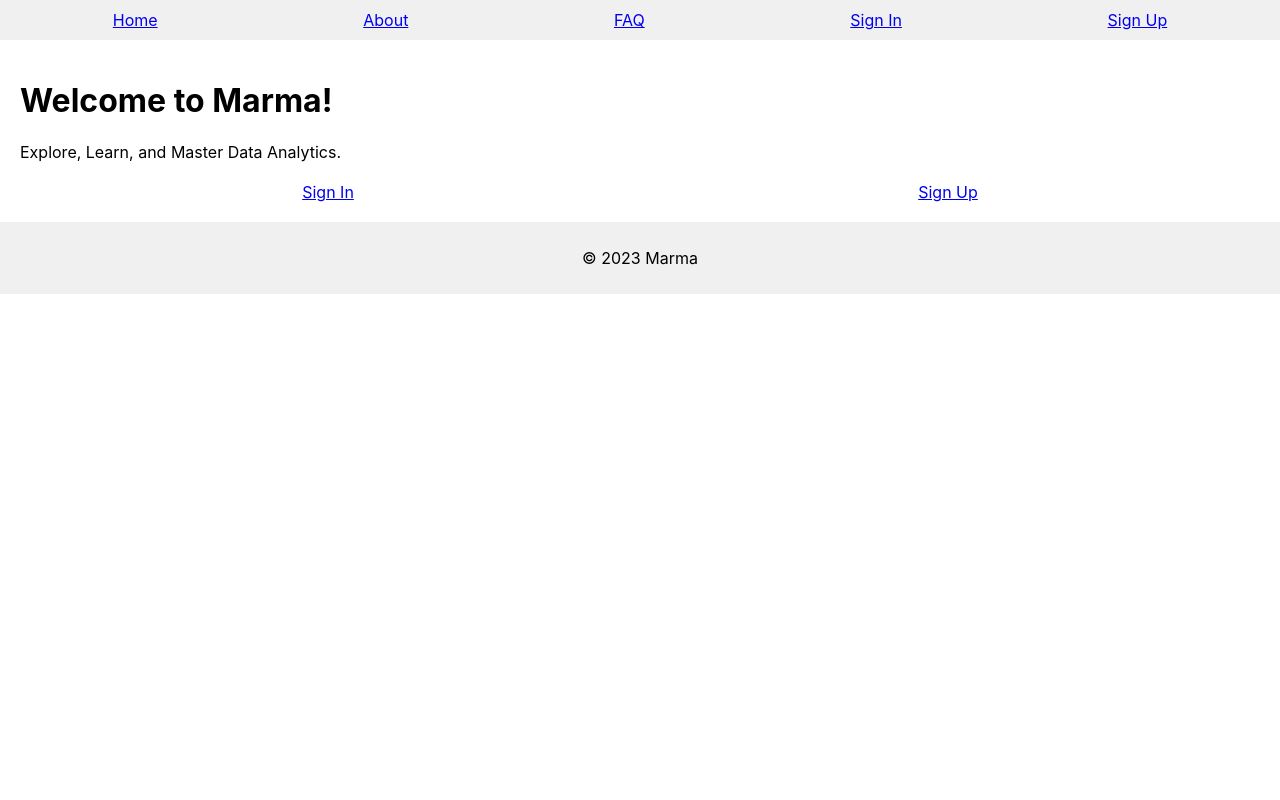
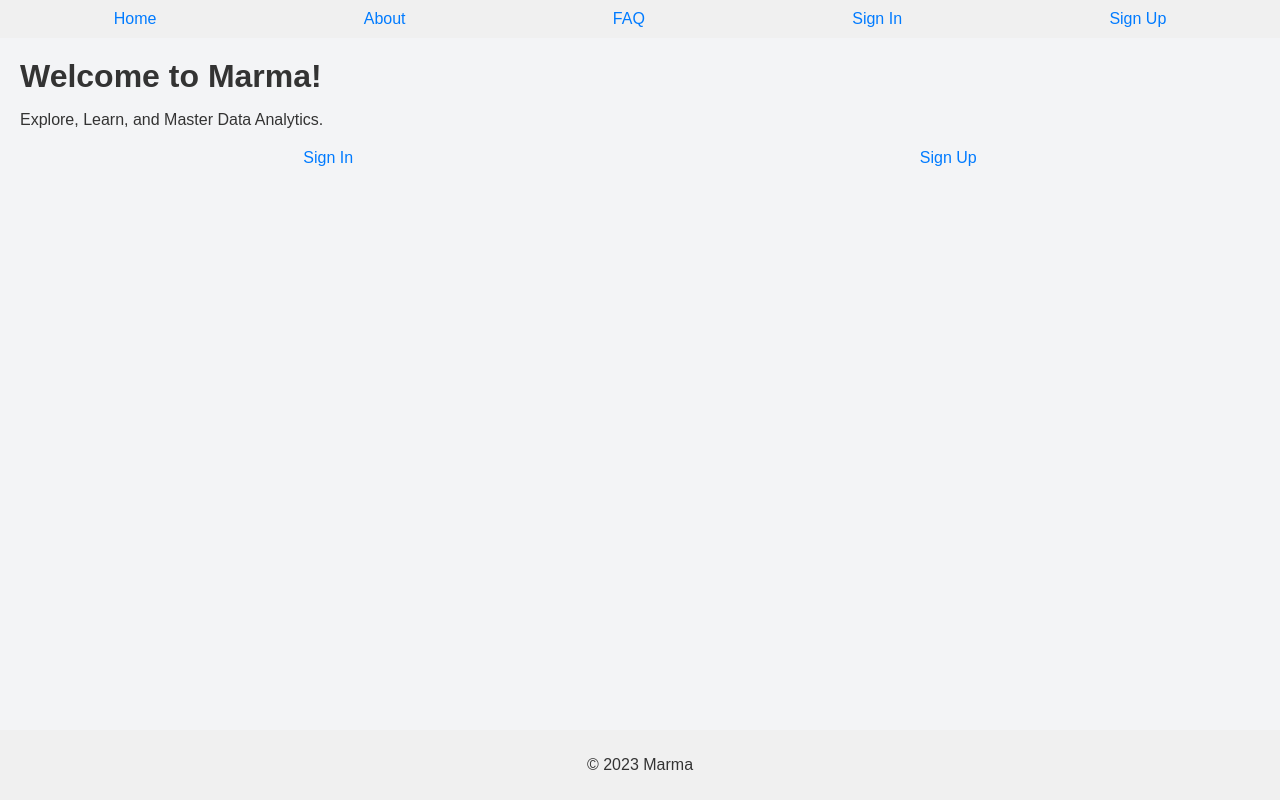
Before and after one commit to marma-akshay/marma_test_1, a React (Create React App) app in the folder frontend/: page / in a window 1280 px wide. Built offline with nearby package versions, Linux system fonts and the light colour scheme.

Commit message:
adding bit more style for now

```diff
--- /dev/null
+++ b/frontend/src/GlobalStyle.css
@@ -0,0 +1,41 @@
+/* GlobalStyle.css */
+body {
+    font-family: Arial, sans-serif;
+    margin: 0;
+    padding: 0;
+    background-color: #f3f4f6;
+    color: #333;
+  }
+
+  h1, h2, h3, h4, h5, h6 {
+    margin: 0;
+    padding: 0;
+  }
+
+  a {
+    text-decoration: none;
+    color: #007bff;
+  }
+
+  a:hover {
+    color: #0056b3;
+  }
+
+  .container {
+    max-width: 1200px;
+    margin: 0 auto;
+    padding: 15px;
+  }
+
+  .button {
+    display: inline-block;
+    padding: 10px 20px;
+    background-color: #007bff;
+    color: #fff;
+    border-radius: 5px;
+    transition: background-color 0.3s ease;
+  }
+
+  .button:hover {
+    background-color: #0056b3;
+  }
--- a/frontend/src/components/PublicLayout.css
+++ b/frontend/src/components/PublicLayout.css
@@ -1,15 +1,32 @@
 /* PublicLayout.css */
-.public-layout .header {
-    background-color: #f0f0f0;
+.public-layout {
+    display: flex;
+    flex-direction: column;
+    min-height: 100vh;
+  }
+
+  .public-header {
+    background-color: #007bff;
+    color: #fff;
     padding: 10px;
   }
 
-  .public-layout .main-content {
+  .public-header nav {
+    display: flex;
+    justify-content: space-around;
+  }
+
+  .public-main-content {
+    flex-grow: 1;
     padding: 20px;
   }
 
-  .public-layout .footer {
-    background-color: #f0f0f0;
+  .public-footer {
+    background-color: #f8f9fa;
     padding: 10px;
     text-align: center;
   }
+
+  .public-footer p {
+    margin: 0;
+  }
--- a/frontend/src/index.js
+++ b/frontend/src/index.js
@@ -3,6 +3,8 @@ import ReactDOM from 'react-dom/client';
 import './index.css';
 import App from './App';
 import reportWebVitals from './reportWebVitals';
+import './GlobalStyle.css';
+
 
 const root = ReactDOM.createRoot(document.getElementById('root'));
 root.render(
```
